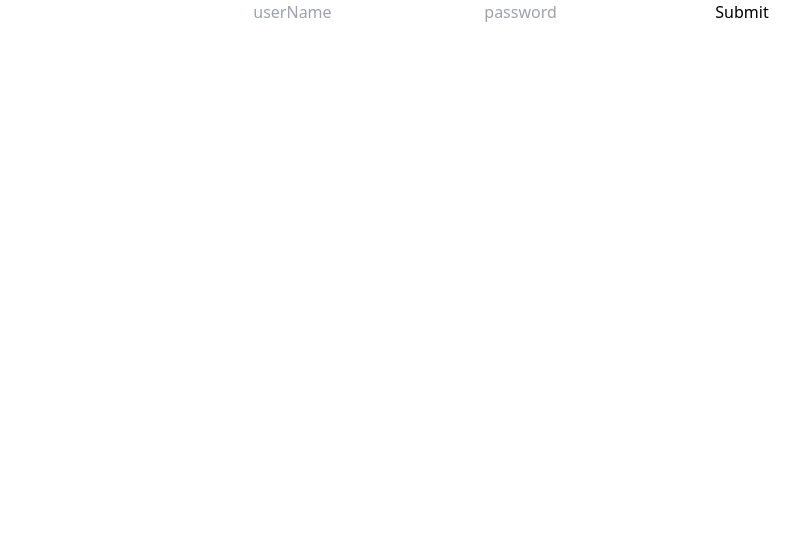
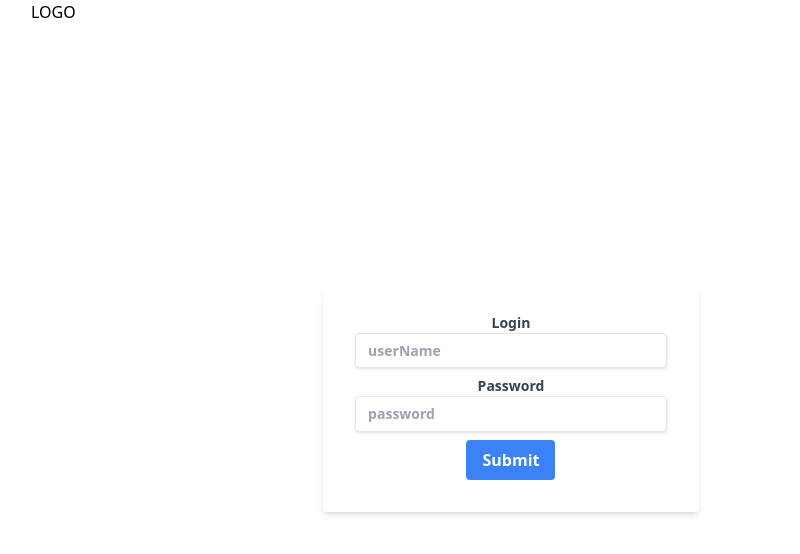
Before and after one commit to Lavertis/bank-app-pcafe-frontend, a React (Create React App) app: page /login in a window 1280 px wide. Shown: the top 554 px of the page, without its empty margins (129-929 px from the left). Built offline with nearby package versions, Linux system fonts and the light colour scheme.

Commit message:
add style to logging form

```diff
--- a/src/components/Login.tsx
+++ b/src/components/Login.tsx
@@ -6,6 +6,7 @@ import  instance  from '../api/axios';
 //import Props from '../context/AuthProvider';
 //import { json } from 'stream/consumers';
 import jwt from 'jwt-decode'
+import Logo from "./Logo"
 
 // eslint-disable-next-line @typescript-eslint/no-empty-interface
 interface LoginProps {}
@@ -58,29 +59,39 @@ const Login: FC<LoginProps> = () => {
           }
 
   return (
-      <form onSubmit={onSubmit}>
-          <label htmlFor="userName">
-              <input id="userName"
+    <div>
+      <div className='absolute left-40 '>
+        <Logo />
+      </div>
+      <div className='flex h-screen w-full'>
+      <form onSubmit={onSubmit} className='m-auto bg-white shadow-md rounded px-8 pt-6 pb-8 '>
+          <label className ='block text-gray-700 text-sm font-bold mb-2' htmlFor="userName">
+            Login
+              <input className ='shadow appearance-none border rounded w-full py-2 px-3 text-gray-700 leading-tight focus:outline-none focus:shadow-outline'
+                id="userName"
                 value={userName}
                 type="text"
                 placeholder="userName"
                 onChange={(e) => setUserName(e.target.value)}
                 onBlur={(e) => setUserName(e.target.value)}
               />
-              <input id="password"
+          </label>
+          <label className ='block text-gray-700 text-sm font-bold mb-2' htmlFor="password">
+            Password
+              <input  className ='shadow appearance-none border rounded w-full py-2 px-3 text-gray-700 leading-tight focus:outline-none focus:shadow-outline'
+                id="password"
                 value={password}
-                type="text"
+                type="password"
                 placeholder="password"
                 onChange={(e) => setPassword(e.target.value)}
                 onBlur={(e) => setPassword(e.target.value)}
               />
           </label>
-         <button value='Login'>Submit</button>
+          <button className ='bg-blue-500 hover:bg-blue-700 text-white font-bold py-2 px-4 rounded focus:outline-none focus:shadow-outline' value='Login'>Submit</button>
+      </form>
+      </div>
+    </div>
 
-
-
-
-      </form>
 
   );
 };
```
